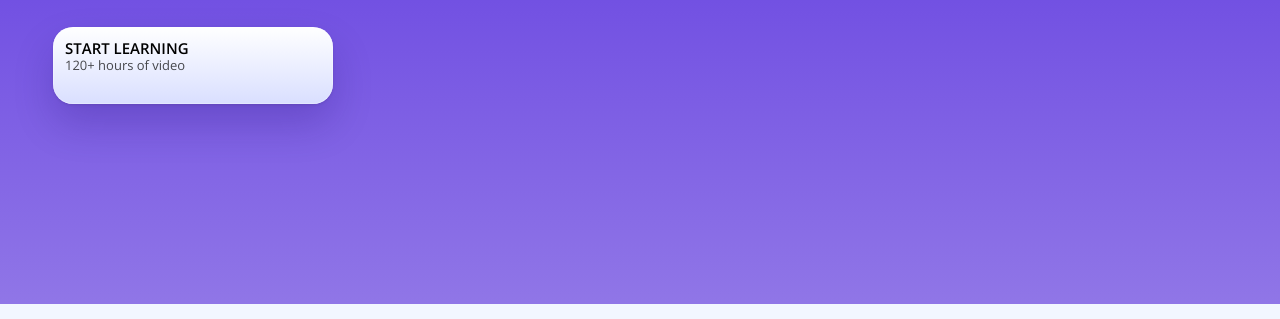
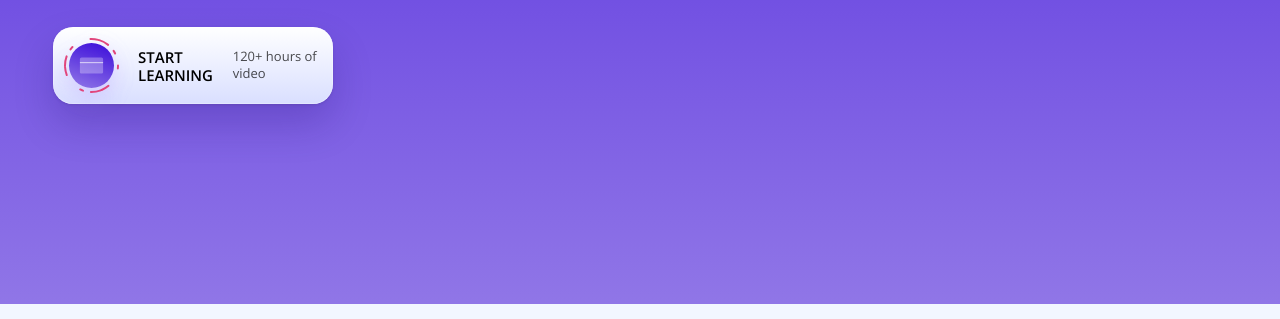
Before and after one commit to Khetwal-om/designcode.io-react-hooks-meng-to, a Gatsby site: page / in a window 1280 px wide. Shown: the part 481-800 px from the top of the page. Built offline with nearby package versions, Linux system fonts and the light colour scheme; Gatsby itself is replaced by a stand-in of ours.

Commit message:
6 CSS Grid

```diff
--- a/src/components/buttons/PurchageButton.js
+++ b/src/components/buttons/PurchageButton.js
@@ -8,8 +8,14 @@ export default function PurchaseButton({ title, subtitle }) {
   return (
     <Link to="/page-2">
       <Wrapper>
-        <Title>{title || `Get Pro Access`}</Title>
-        <Subtitle>{subtitle || `$10 per month`}</Subtitle>
+        <IconWrapper>
+          <Icon src="/images/icons/credit.svg" />
+          <Ring src="/images/icons/icon-ring.svg" />
+        </IconWrapper>
+        <TextWrapper>
+          <Title>{title || `Get Pro Access`}</Title>
+          <Subtitle>{subtitle || `$10 per month`}</Subtitle>
+        </TextWrapper>{" "}
       </Wrapper>
     </Link>
   )
@@ -24,8 +30,39 @@ const Wrapper = styled.div`
     0px 20px 40px rgba(23, 0, 102, 0.2),
     inset 0px 0px 0px 0.5px rgba(255, 255, 255, 0.5);
   border-radius: 20px;
+  display: grid;
+  grid-template-columns: 53px auto;
+  align-items: center;
+  gap: 20px;
 `
-
+// TODO vital concepts, align-items( work for multiple columns row)
+// align-content work well when we have single item and it fits within container
+const IconWrapper = styled.div`
+  background: linear-gradient(200.44deg, #4316db 13.57%, #9076e7 98.38%);
+  box-shadow: 0px 10px 20px rgba(182, 153, 255, 0.3);
+  width: 45px;
+  height: 45px;
+  border-radius: 50%;
+  display: grid;
+  justify-content: center;
+  align-content: center;
+  justify-self: center;
+  position: relative;
+`
+//  Icon
+const Icon = styled.img`
+  width: 29px;
+  height: 29px;
+`
+const Ring = styled.img`
+  position: absolute;
+  top: -15px;
+  left: -16px;
+`
+const TextWrapper = styled.div`
+  display: flex;
+  gap: 4px;
+`
 const Title = styled(Caption2)`
   color: black;
 `
```
